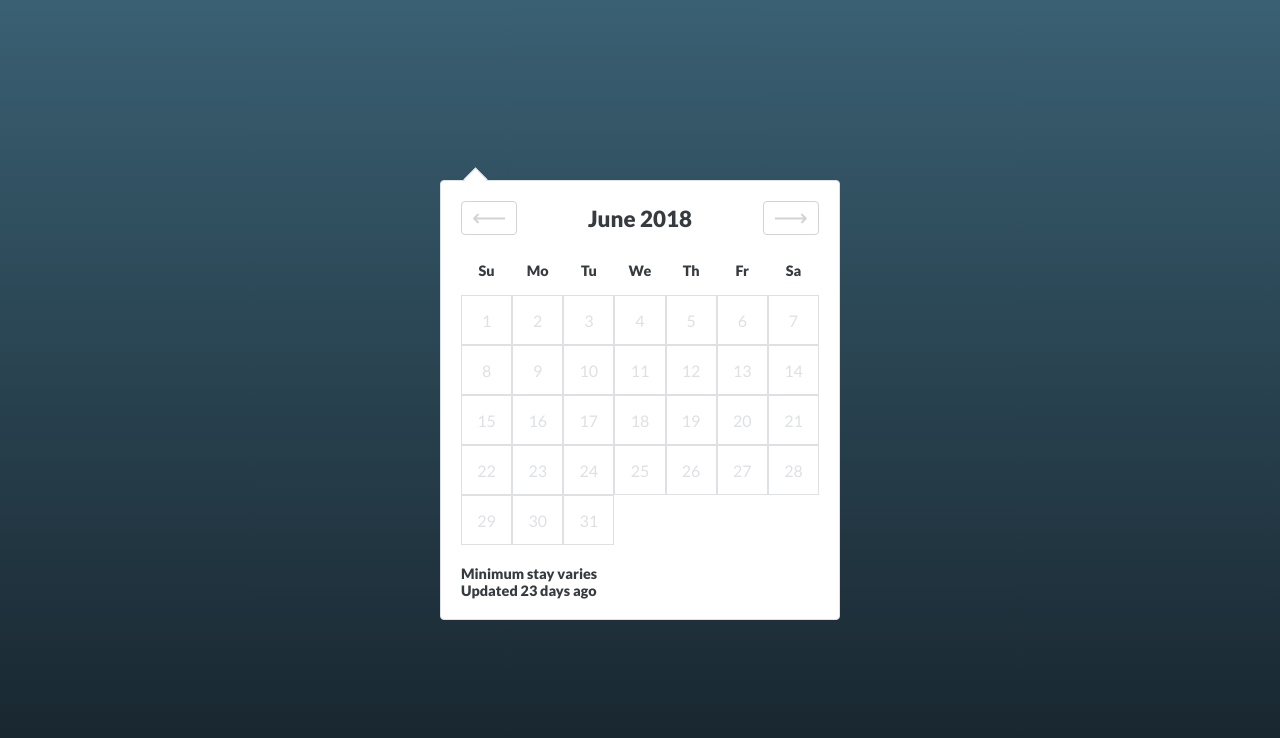
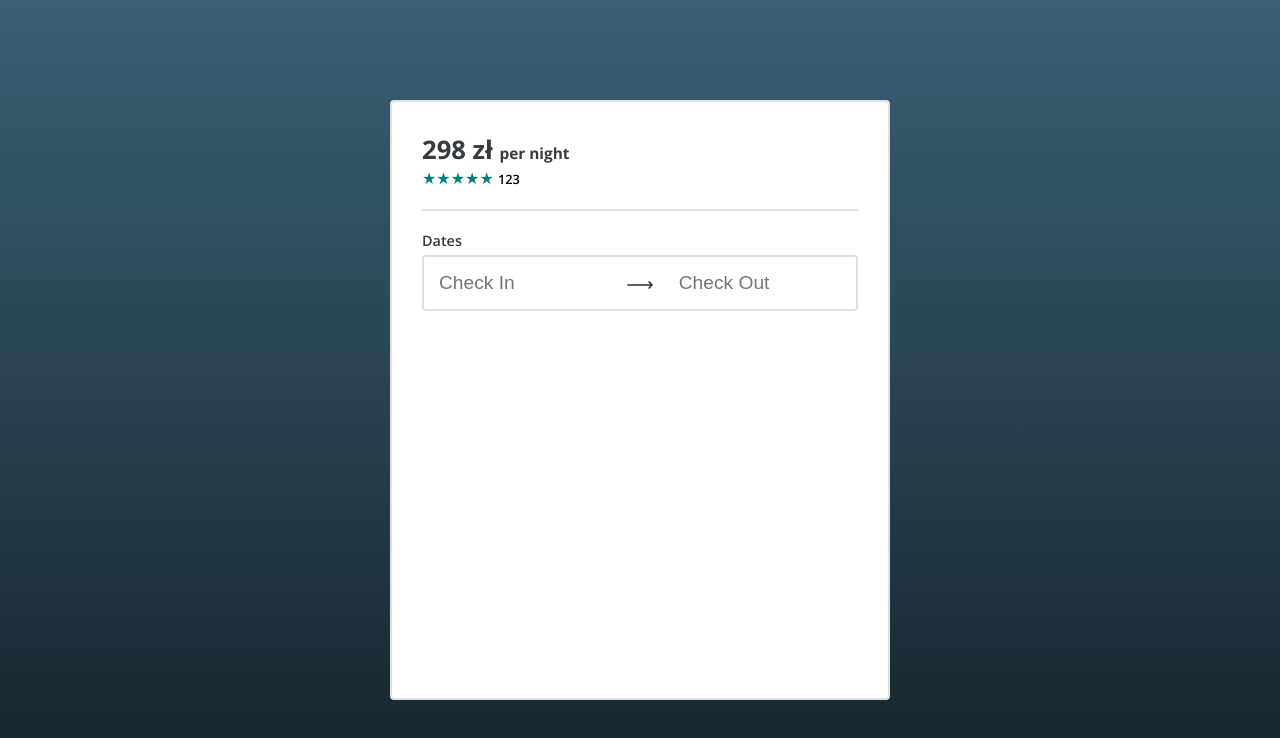
Before and after one commit to Swor71/Calendar, a React (Create React App) app: page / in a window 1280 px wide. Shown: the top 738 px of the page. Built offline with nearby package versions, Linux system fonts and the light colour scheme.

Commit message:
Add BookingComponent view

```diff
--- a/src/App.jsx
+++ b/src/App.jsx
@@ -1,5 +1,5 @@
 import React, { Component } from 'react';
-import CalendarComponent from './components/CalendarComponent/CalendarComponent';
+import BookingComponent from './components/BookingComponent/BookingComponent';
 
 import './App.css';
 
@@ -7,7 +7,7 @@ class App extends Component {
   render() {
     return (
       <div className='App'>
-        <CalendarComponent />
+        <BookingComponent />
       </div>
     );
   }
--- /dev/null
+++ b/src/components/BookingComponent/BookingBody/BookingBody.css
@@ -0,0 +1,37 @@
+.booking-body__wrapper {
+  padding-top: 20px;
+}
+
+.booking-body__header {
+  font-weight: 600;
+  font-size: .9em;
+  margin-bottom: 5px;
+}
+
+.booking-body__arrow {
+  font-size: 1.2em;
+  padding: 0 20px;
+  vertical-align: top;
+}
+
+.booking-body__inputs {
+  display: flex;
+  justify-content: space-between;
+  align-items: center;
+  border: 2px solid #dee0e4;
+  border-radius: 4px;
+  padding: 10px;
+}
+
+[class*="booking-body__inputs--check-"] {
+  border: transparent;
+  width: 50%;
+  border-radius: 4px;
+  padding: 5px;
+  outline: none;
+  font-size: 1.2em;
+}
+
+[class*="booking-body__inputs--check-"]:focus {
+  background-color: paleturquoise;
+}
--- /dev/null
+++ b/src/components/BookingComponent/BookingBody/BookingBody.jsx
@@ -0,0 +1,26 @@
+import React, { PureComponent } from 'react';
+
+import './BookingBody.css';
+
+class BookingBody extends PureComponent {
+  render() {
+    return (
+      <div className="booking-body__wrapper">
+        <div className="booking-body__header">Dates</div>
+        <div className="booking-body__inputs">
+          <input
+            type="text"
+            placeholder="Check In"
+            className="booking-body__inputs--check-in" />
+          <span className="booking-body__arrow">⟶</span>
+          <input
+            type="text"
+            placeholder="Check Out"
+            className="booking-body__inputs--check-out" />
+        </div>
+      </div>
+    );
+  }
+}
+
+export default BookingBody;
--- a/src/components/BookingComponent/BookingComponent.css
+++ b/src/components/BookingComponent/BookingComponent.css
@@ -4,4 +4,5 @@
   border: 2px solid #dee0e4;
   border-radius: 4px;
   background-color: #fff;
+  padding: 30px;
 }
--- a/src/components/BookingComponent/BookingComponent.jsx
+++ b/src/components/BookingComponent/BookingComponent.jsx
@@ -1,12 +1,15 @@
 import React, { PureComponent } from 'react';
+import BookingNav from './BookingNav/BookingNav';
+import BookingBody from './BookingBody/BookingBody';
 
 import './BookingComponent.css';
 
-export class BookingComponent extends PureComponent {
+class BookingComponent extends PureComponent {
   render() {
     return (
       <div className='booking-component__wrapper'>
-
+        <BookingNav />
+        <BookingBody />
       </div>
     );
   }
--- /dev/null
+++ b/src/components/BookingComponent/BookingNav/BookingNav.css
@@ -0,0 +1,25 @@
+.booking-nav__wrapper {
+  display: flex;
+  flex-direction: column;
+  border-bottom: 2px solid #dee0e4;
+}
+
+.booking-nav__price {
+  font-size: 1.6em;
+  font-weight: bold;
+}
+
+.booking-nav__price small {
+  font-size: .6em;
+}
+
+.booking-nav__rating {
+  color: teal;
+  padding-bottom: 20px;
+}
+
+.booking-nav__rating--amount {
+  color: initial;
+  font-size: .8em;
+  font-weight: 600;
+}
--- /dev/null
+++ b/src/components/BookingComponent/BookingNav/BookingNav.jsx
@@ -0,0 +1,16 @@
+import React, { PureComponent } from 'react';
+
+import './BookingNav.css';
+
+class BookingNav extends PureComponent {
+  render() {
+    return (
+      <div className="booking-nav__wrapper">
+        <span className="booking-nav__price">298 zł <small>per night</small></span>
+        <span className="booking-nav__rating">★★★★★ <span className="booking-nav__rating--amount">123</span></span>
+      </div>
+    );
+  }
+}
+
+export default BookingNav;
--- a/src/index.css
+++ b/src/index.css
@@ -1,4 +1,4 @@
-@import url('https://fonts.googleapis.com/css?family=Lato:400,900');
+@import url('https://fonts.googleapis.com/css?family=Open+Sans:400,600,700');
 
 * {
   margin: 0;
@@ -7,7 +7,7 @@
 }
 
 body {
-  font-family: 'Lato', Arial, sans-serif;
+  font-family: 'Open Sans', Arial, sans-serif;
   -webkit-font-smoothing: antialiased;
   -moz-osx-font-smoothing: grayscale;
 }
```
